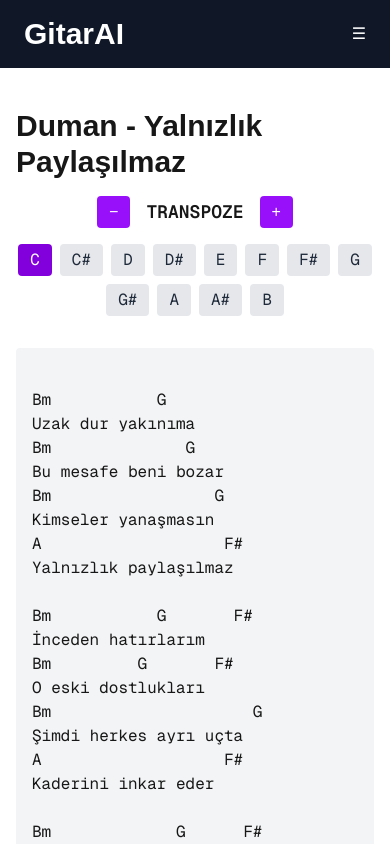
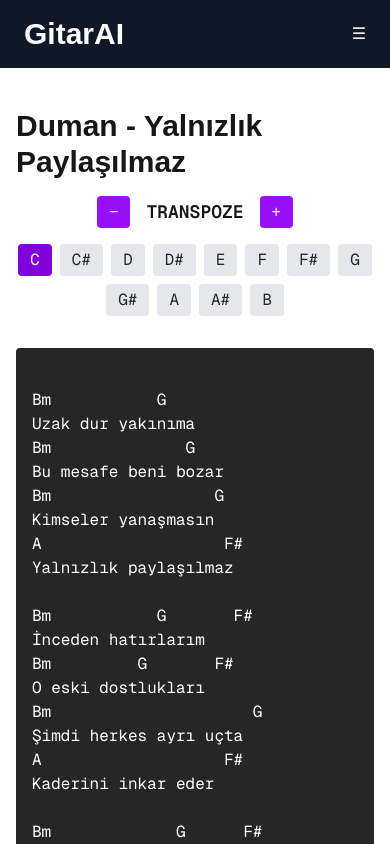
Before and after one commit to anlcmrt/GitarAI, a Next.js app: page /songs/yalnizlik-paylasilmaz in a window 390 px wide. Shown: the top 844 px of the page. Built offline with nearby package versions, Linux system fonts and the light colour scheme.

Commit message:
mobilde arka plan ve yazi rengi degistirildi

```diff
--- a/src/app/songs/[slug]/page.tsx
+++ b/src/app/songs/[slug]/page.tsx
@@ -13,7 +13,6 @@ function transposeChord(chord: string, amount: number): string {
   const match = chord.match(regex);
   if (!match) return chord;
 
-  // '_' kullanılmıyor, kaldırdım
   const [root, suffix] = [match[1], match[2]];
   const index = notes.indexOf(root);
   if (index === -1) return chord;
@@ -92,7 +91,7 @@ export default function SongPage() {
       </div>
 
       {/* Şarkı akorları ve sözleri */}
-      <pre className="whitespace-pre-wrap font-mono bg-gray-100 p-4 rounded">
+      <pre className="whitespace-pre-wrap font-mono bg-neutral-800 text-white p-4 rounded">
         {transposedLyrics}
       </pre>
     </div>
```
